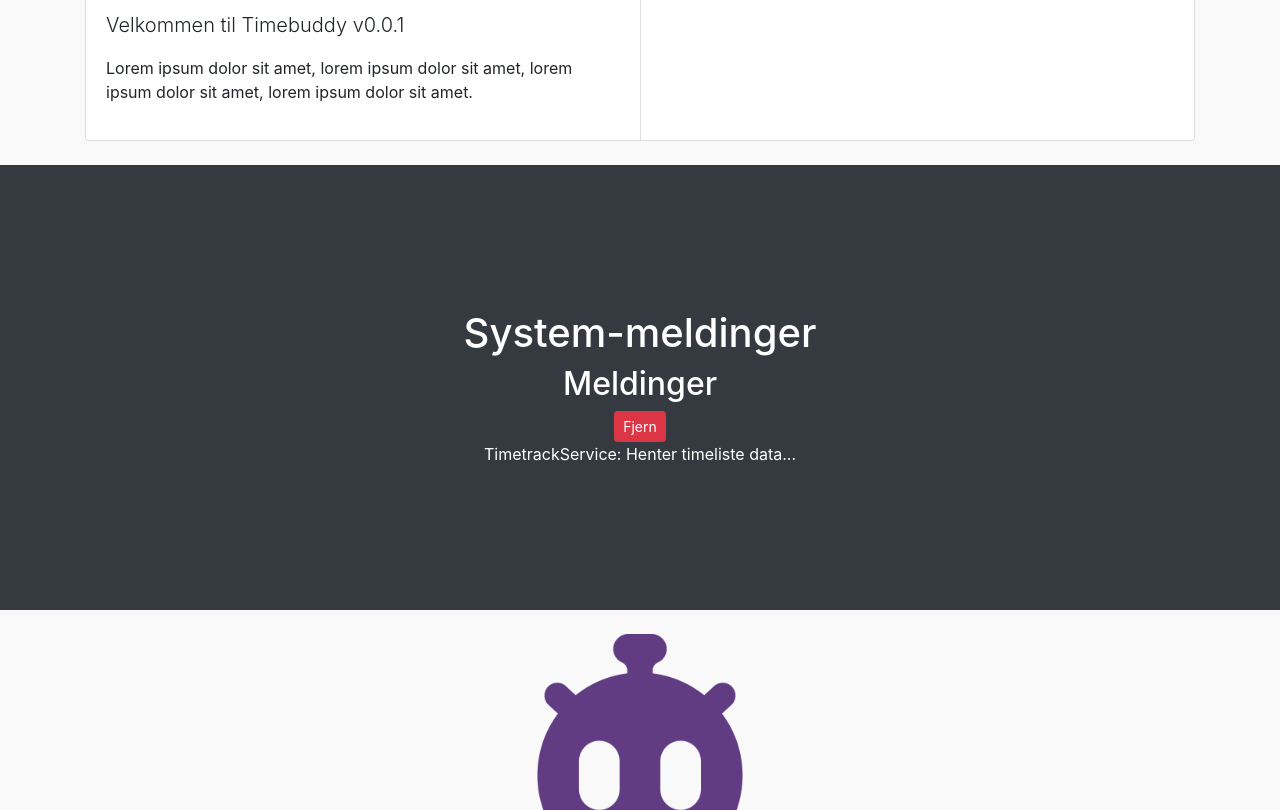
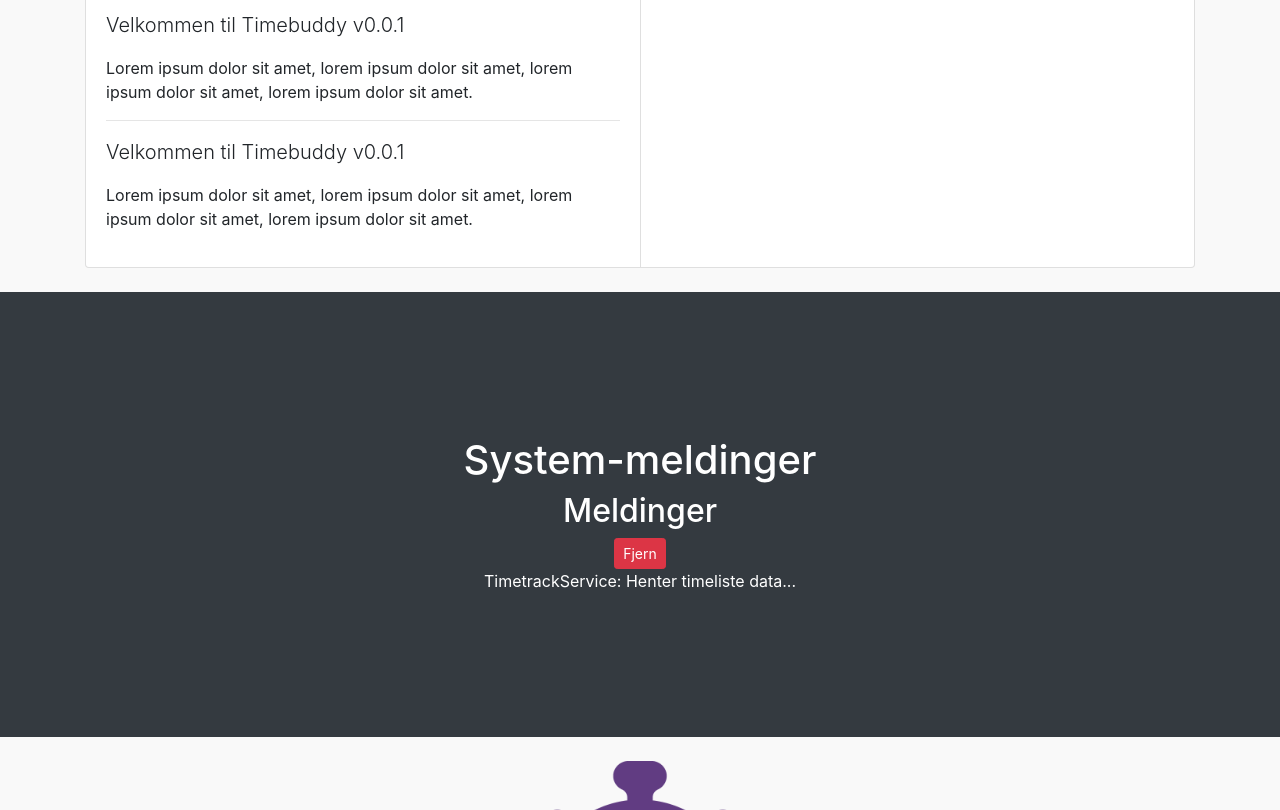
Before and after one commit to Timebuddy/app, an Angular app: page /oversikt in a window 1280 px wide. Shown: the part 1700-2510 px from the top of the page. Built offline with nearby package versions, Linux system fonts and the light colour scheme.

Commit message:
ny lorem ipsum dolor

```diff
--- a/src/app/dashboard/dashboard.component.html
+++ b/src/app/dashboard/dashboard.component.html
@@ -83,6 +83,10 @@
                 <p class="lead">Velkommen til Timebuddy v0.0.1</p>
                 <p>Lorem ipsum dolor sit amet, lorem ipsum dolor sit amet, lorem ipsum dolor sit amet, lorem ipsum dolor sit amet.</p>
                 <hr>
+
+                <p class="lead">Velkommen til Timebuddy v0.0.1</p>
+                <p>Lorem ipsum dolor sit amet, lorem ipsum dolor sit amet, lorem ipsum dolor sit amet, lorem ipsum dolor sit amet.</p>
+                <hr>
                 <p class="lead">Velkommen til Timebuddy v0.0.1</p>
                 <p>Lorem ipsum dolor sit amet, lorem ipsum dolor sit amet, lorem ipsum dolor sit amet, lorem ipsum dolor sit amet.</p>
             </div>
```
Also changed, not shown: 1 other file (tests, documents, lock files or other folders).
